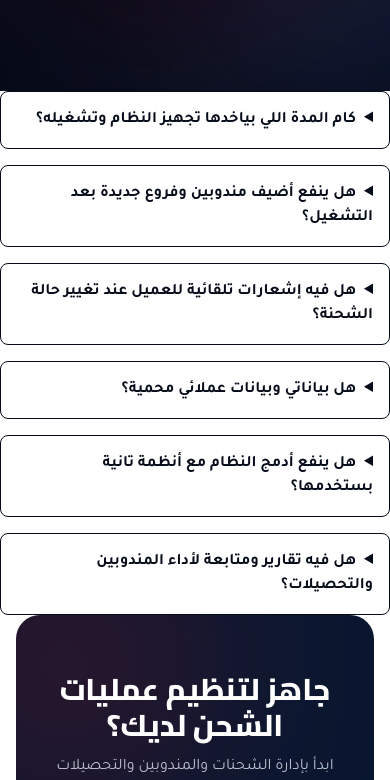
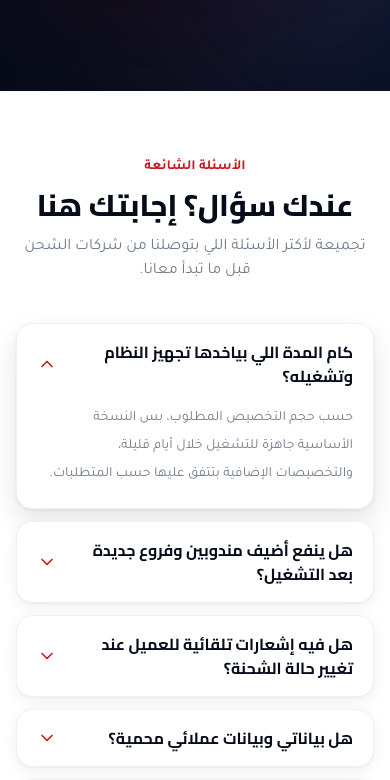
Before and after one commit to Mohamed4ghg/alex-servise, a Next.js app: page / in a window 390 px wide. Shown: the part 5436-6216 px from the top of the page. Built offline with nearby package versions, Linux system fonts and the light colour scheme.

Commit message:
fix: src

```diff
--- a/src/components/landing/FAQ.tsx
+++ b/src/components/landing/FAQ.tsx
@@ -1,4 +1,6 @@
 "use client";
+
+import { ChevronDown } from "lucide-react";
 
 export const FAQS = [
   {
@@ -29,13 +31,36 @@ export const FAQS = [
 
 export default function FAQ() {
   return (
-    <div className="space-y-4">
-      {FAQS.map((item, i) => (
-        <details key={i} className="border rounded-lg p-4">
-          <summary className="font-bold cursor-pointer">{item.q}</summary>
-          <p className="mt-2 text-gray-600">{item.a}</p>
-        </details>
-      ))}
-    </div>
+    <section id="faq" className="mx-auto max-w-3xl px-4 py-16 sm:px-6 lg:px-8">
+      <div className="mx-auto max-w-xl text-center">
+        <span className="text-sm font-bold text-red-600">الأسئلة الشائعة</span>
+        <h2 className="mt-2 font-display text-3xl font-extrabold text-navy-950 sm:text-4xl">
+          عندك سؤال؟ إجابتك هنا
+        </h2>
+        <p className="mt-3 text-gray-500">
+          تجميعة لأكتر الأسئلة اللي بتوصلنا من شركات الشحن قبل ما تبدأ معانا.
+        </p>
+      </div>
+
+      <div className="mt-10 space-y-3">
+        {FAQS.map((item, i) => (
+          <details
+            key={i}
+            open={i === 0}
+            className="group rounded-2xl border border-gray-100 bg-white shadow-[var(--shadow-card)] transition open:shadow-[var(--shadow-card-hover)]"
+          >
+            <summary className="flex cursor-pointer list-none items-center justify-between gap-4 px-5 py-4 marker:content-none">
+              <span className="font-display text-base font-bold text-navy-950">
+                {item.q}
+              </span>
+              <ChevronDown className="h-5 w-5 shrink-0 text-red-600 transition-transform duration-300 group-open:rotate-180" />
+            </summary>
+            <p className="px-5 pb-5 text-sm leading-7 text-gray-500">
+              {item.a}
+            </p>
+          </details>
+        ))}
+      </div>
+    </section>
   );
 }
```
